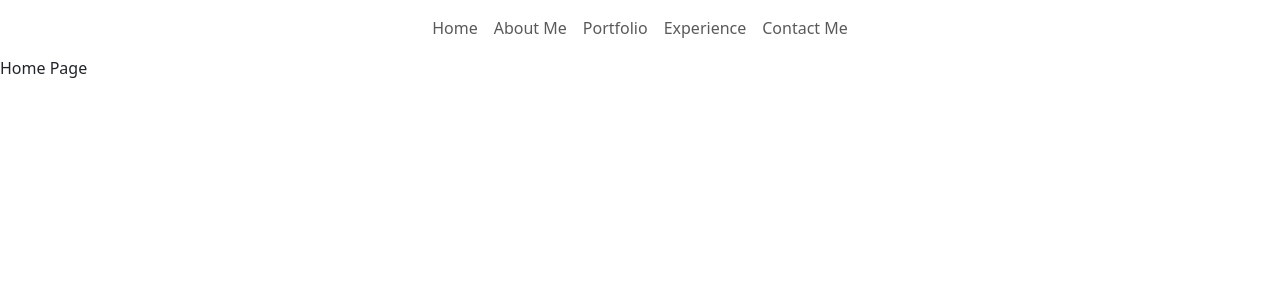
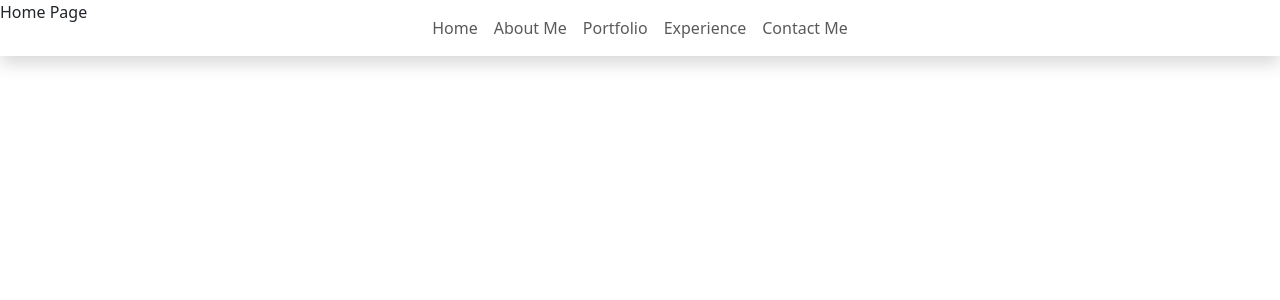
Before and after one commit to Daniel-Paez-Rojas/portfolio, a React (Create React App) app in the folder frontend/: page / in a window 1280 px wide. Shown: the top 300 px of the page. Built offline with nearby package versions, Linux system fonts and the light colour scheme.

Commit message:
FEATURE: Navbar. COMMENT: Aún falta por aplicar el scrollspy

```diff
--- a/frontend/src/App.js
+++ b/frontend/src/App.js
@@ -17,6 +17,7 @@ function App() {
         <Route path="/portfolio" element={<Portfolio />} />
         <Route path="/experience" element={<Experience />} />
         <Route path="/contact" element={<ContactMe />} />
+        <Route path="*" element={<h1>404 Not Found</h1>}></Route>
       </Routes>
     </Router>
   );
--- a/frontend/src/components/Navbar.js
+++ b/frontend/src/components/Navbar.js
@@ -1,4 +1,3 @@
-import '../styles/navbar.scss';
 import React from "react";
 import Container from "react-bootstrap/Container";
 import Navbar from "react-bootstrap/Navbar";
@@ -6,8 +5,8 @@ import Nav from "react-bootstrap/Nav";
 
 function MainNavbar() {
   return (
-    <Navbar collapseOnSelect expand="md" className="navbar">
-      <Container id='navbar-contenedor'>
+    <Navbar fixed="top" collapseOnSelect expand="md" className="navbar shadow">
+      <Container fluid>
         <Navbar.Toggle aria-controls="responsive-navbar-nav" />
         <Navbar.Collapse id="responsive-navbar-nav">
           <Nav className="me-auto">
--- a/frontend/src/index.css
+++ /dev/null
@@ -1,13 +0,0 @@
-body {
-  margin: 0;
-  font-family: -apple-system, BlinkMacSystemFont, 'Segoe UI', 'Roboto', 'Oxygen',
-    'Ubuntu', 'Cantarell', 'Fira Sans', 'Droid Sans', 'Helvetica Neue',
-    sans-serif;
-  -webkit-font-smoothing: antialiased;
-  -moz-osx-font-smoothing: grayscale;
-}
-
-code {
-  font-family: source-code-pro, Menlo, Monaco, Consolas, 'Courier New',
-    monospace;
-}
--- a/frontend/src/index.js
+++ b/frontend/src/index.js
@@ -1,9 +1,9 @@
 import React from 'react';
 import ReactDOM from 'react-dom/client';
-import './index.css';
 import App from './App';
 import reportWebVitals from './reportWebVitals';
 import 'bootstrap/dist/css/bootstrap.min.css'; // Importar los estilos de Bootstrap
+import './styles/css/app.css';
 
 
 const root = ReactDOM.createRoot(document.getElementById('root'));
--- a/frontend/src/css/navbar.css
+++ b/frontend/src/styles/css/app.css
@@ -1,8 +1,12 @@
+.active-link {
+  color: #5532ed;
+  font-weight: bold;
+}
+
 .navbar {
   text-align: center;
 }
-
-.navbar-nav {
+.navbar .navbar-nav {
   display: flex;
   justify-content: center;
   width: 100%;
--- /dev/null
+++ b/frontend/src/styles/css/navbar.css
@@ -0,0 +1,8 @@
+.navbar {
+  text-align: center;
+}
+.navbar .navbar-nav {
+  display: flex;
+  justify-content: center;
+  width: 100%;
+}
--- a/frontend/src/styles/navbar.scss
+++ /dev/null
@@ -1,9 +0,0 @@
-.navbar {
-    text-align: center; // Asegura que todo el texto esté centrado
-  }
-
-  .navbar-nav{
-    display: flex;
-    justify-content: center; // Centra horizontalmente los enlaces
-    width: 100%; // Asegura que ocupa todo el contenedor
-  }
--- /dev/null
+++ b/frontend/src/styles/scss/_global.scss
@@ -0,0 +1,4 @@
+.active-link {
+  color: $primary-colour;
+  font-weight: bold;
+}
--- /dev/null
+++ b/frontend/src/styles/scss/_variables.scss
@@ -0,0 +1,2 @@
+// Colours
+$primary-colour: #5532ed;
--- /dev/null
+++ b/frontend/src/styles/scss/app.scss
@@ -0,0 +1,3 @@
+@import "./variables";
+@import "./global";
+@import "./navbar.scss";
--- /dev/null
+++ b/frontend/src/styles/scss/navbar.scss
@@ -0,0 +1,9 @@
+.navbar {
+  text-align: center;
+
+  .navbar-nav {
+    display: flex;
+    justify-content: center;
+    width: 100%;
+  }
+}
```
Also changed, not shown: frontend/src/App.css (deleted, +0 -38 lines).
